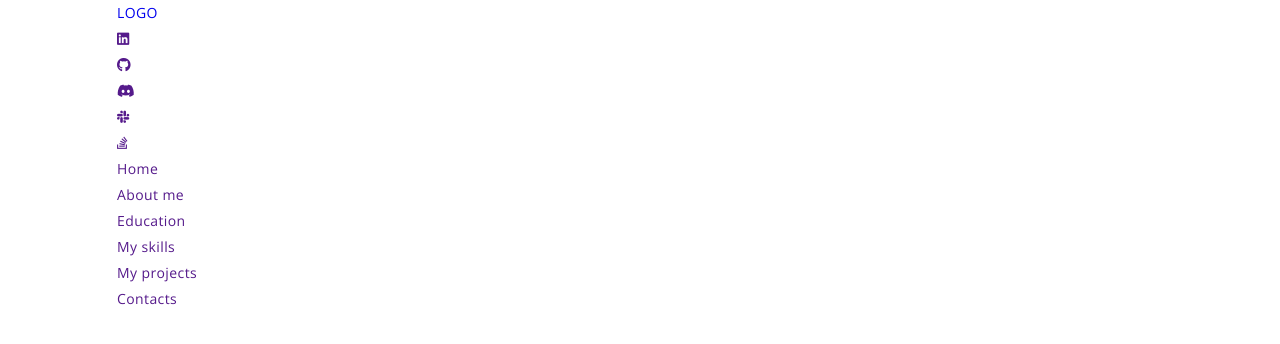
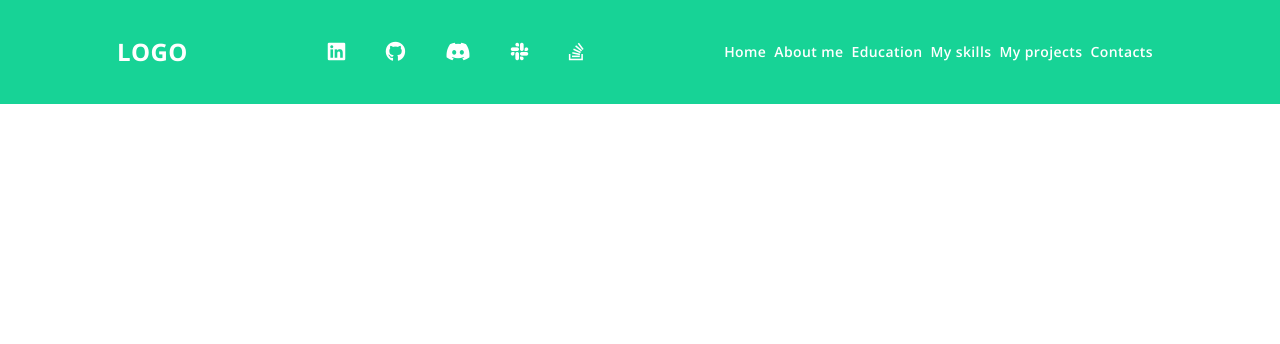
Before and after one commit to anastasia2022be1/portfolio-1, a website: page index.html in a window 1280 px wide. Drawn offline with nearby package versions, Linux system fonts and the light colour scheme.

Commit message:
add styles to header

```diff
--- a/index.html
+++ b/index.html
@@ -11,33 +11,45 @@
 
 <body>
     <div class="wrapper">
-        <header>
-            <div class="_container">
+        <header class="header">
+            <div class="header__container _container">
 
-                <a href="#">LOGO</a>
+                <a class="header__logo" href="#">LOGO</a>
 
-                <ul>
-                    <li><a href=""><i class="fa-brands fa-linkedin"></i></a></li>
-                    <li><a href=""><i class="fa-brands fa-github"></i></a></li>
-                    <li><a href=""><i class="fa-brands fa-discord"></i></a></li>
-                    <li><a href=""><i class="fa-brands fa-slack"></i></a></li>
-                    <li><a href=""><i class="fa-brands fa-stack-overflow"></i></a></li>
+                <ul class="social__list">
+                    <li class="social__item"><a class="social__link" href=""><i class="fa-brands fa-linkedin"></i></a>
+                    </li>
+                    <li class="social__item"><a class="social__link" href=""><i class="fa-brands fa-github"></i></a>
+                    </li>
+                    <li class="social__item"><a class="social__link" href=""><i class="fa-brands fa-discord"></i></a>
+                    </li>
+                    <li class="social__item"><a class="social__link" href=""><i class="fa-brands fa-slack"></i></a></li>
+                    <li class="social__item"><a class="social__link" href=""><i
+                                class="fa-brands fa-stack-overflow"></i></a></li>
                 </ul>
 
-                <nav>
-                    <ul>
-                        <li><a href="">Home</a></li>
-                        <li><a href="">About me</a></li>
-                        <li><a href="">Education</a></li>
-                        <li><a href="">My skills</a></li>
-                        <li><a href="">My projects</a></li>
-                        <li><a href="">Contacts</a></li>
+                <nav class="header__menu menu">
+                    <ul class="menu__list">
+                        <li class="menu__item"><a class="menu__link" href="">Home</a></li>
+                        <li class="menu__item"><a class="menu__link" href="">About me</a></li>
+                        <li class="menu__item"><a class="menu__link" href="">Education</a></li>
+                        <li class="menu__item"><a class="menu__link" href="">My skills</a></li>
+                        <li class="menu__item"><a class="menu__link" href="">My projects</a></li>
+                        <li class="menu__item"><a class="menu__link" href="">Contacts</a></li>
                     </ul>
                 </nav>
 
             </div>
 
         </header>
+        <main>
+            <section class="hero"></section>
+            <section class="about"></section>
+            <section class="education"></section>
+            <section class="skills"></section>
+            <section class="contact"></section>
+        </main>
+        <footer></footer>
     </div>
 
     <script src="https://kit.fontawesome.com/27449dd3f5.js" crossorigin="anonymous"></script>
--- a/main.scss
+++ b/main.scss
@@ -1,21 +1,15 @@
+$brand-color:#17D396;
+$accent-color:#07f7f7;
+$inverse-color:#00d7bb;
+$box-shadow-color:rgba(22, 213, 156, 0.7);
 
-/* SCSS RGB */
-$celeste: rgba(189, 255, 253, 1);
-$ice-blue: rgba(159, 255, 245, 1);
-$aquamarine: rgba(124, 255, 196, 1);
-$keppel: rgba(106, 190, 167, 1);
-$paynes-gray: rgba(94, 105, 115, 1);
 
-/* SCSS Gradient */
-$gradient-top: linear-gradient(0deg, #bdfffdff, #9ffff5ff, #7cffc4ff, #6abea7ff, #5e6973ff);
-$gradient-right: linear-gradient(90deg, #bdfffdff, #9ffff5ff, #7cffc4ff, #6abea7ff, #5e6973ff);
-$gradient-bottom: linear-gradient(180deg, #bdfffdff, #9ffff5ff, #7cffc4ff, #6abea7ff, #5e6973ff);
-$gradient-left: linear-gradient(270deg, #bdfffdff, #9ffff5ff, #7cffc4ff, #6abea7ff, #5e6973ff);
-$gradient-top-right: linear-gradient(45deg, #bdfffdff, #9ffff5ff, #7cffc4ff, #6abea7ff, #5e6973ff);
-$gradient-bottom-right: linear-gradient(135deg, #bdfffdff, #9ffff5ff, #7cffc4ff, #6abea7ff, #5e6973ff);
-$gradient-top-left: linear-gradient(225deg, #bdfffdff, #9ffff5ff, #7cffc4ff, #6abea7ff, #5e6973ff);
-$gradient-bottom-left: linear-gradient(315deg, #bdfffdff, #9ffff5ff, #7cffc4ff, #6abea7ff, #5e6973ff);
-$gradient-radial: radial-gradient(#bdfffdff, #9ffff5ff, #7cffc4ff, #6abea7ff, #5e6973ff);
+
+$back-color: #22252c;
+$back-color-secondary: #313741;
+$text-color: #fff;
+$border-color: #02f4b7;
+
 
 // add Normalize style-list
 
@@ -28,6 +22,8 @@ $gradient-radial: radial-gradient(#bdfffdff, #9ffff5ff, #7cffc4ff, #6abea7ff, #5
 // add Fonts
 
 @import url('https://fonts.googleapis.com/css2?family=Open+Sans:ital,wght@0,300..800;1,300..800&display=swap');
+
+@import './styles/header.scss';
 
 body {
         font-family: 'Open Sans', sans-serif;
--- /dev/null
+++ b/styles/header.scss
@@ -0,0 +1,90 @@
+.header {
+
+    position: fixed;
+    width: 100%;
+    left: 0;
+    top: 0;
+    z-index: 50;
+
+    background-color: $brand-color;
+
+    &__container {
+        display: flex;
+        min-height: 104px;
+        align-items: center;
+    }
+
+    // .header__logo
+
+    &__logo {
+        font-size: 24px;
+        font-weight: 700;
+        color: $text-color;
+    }
+
+    // .header__menu
+
+    &__menu {
+        margin: 0px 0px 0px 130px;
+    }
+}
+
+.social {
+
+    // .social__list
+
+    &__list {
+        margin: 0px 0px 0px 130px;
+        display: flex;
+        gap: 20px;
+    }
+
+    // .social__item
+
+    &__item {}
+
+    // .social__link
+
+    &__link {
+        display: block;
+        font-size: 20px;
+        margin: 0 10px;
+    }
+}
+
+.fa-brands {}
+
+.fa-linkedin,
+.fa-github,
+.fa-discord,
+.fa-slack,
+.fa-stack-overflow {
+    color: $text-color;
+}
+
+.menu {
+
+    // .menu__list
+
+    &__list {
+        display: flex;
+    }
+
+    // .menu__item
+
+    &__item {
+
+    }
+
+    &__item:not(:last-child) {
+            margin: 0px 8px 0px 0px;
+        }
+
+    // .menu__link
+
+    &__link {
+        color: $text-color;
+        line-height: 171%;
+        font-weight: 600;
+    }
+}
```
Also changed, not shown: main.css, 1 other file.
